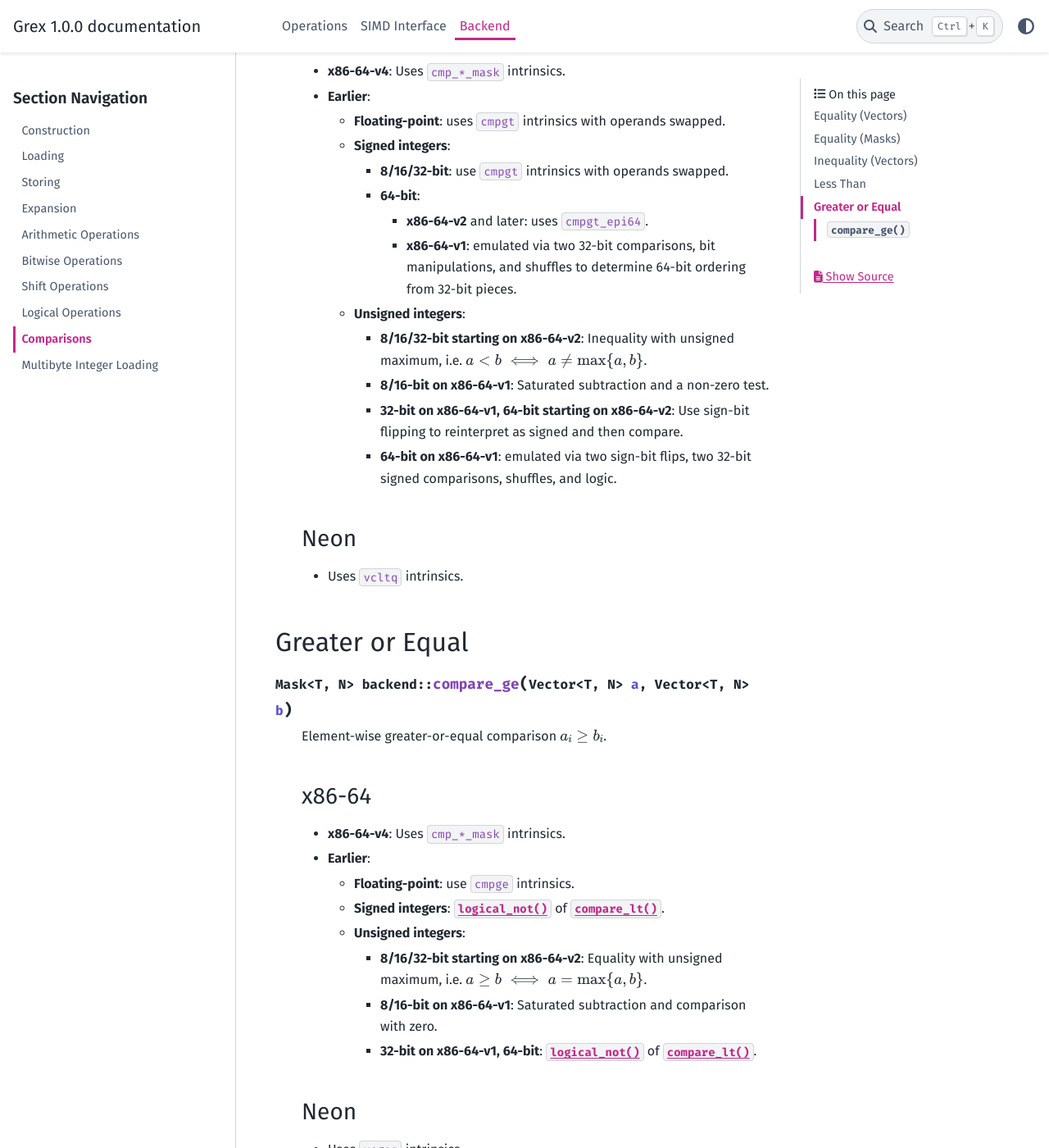
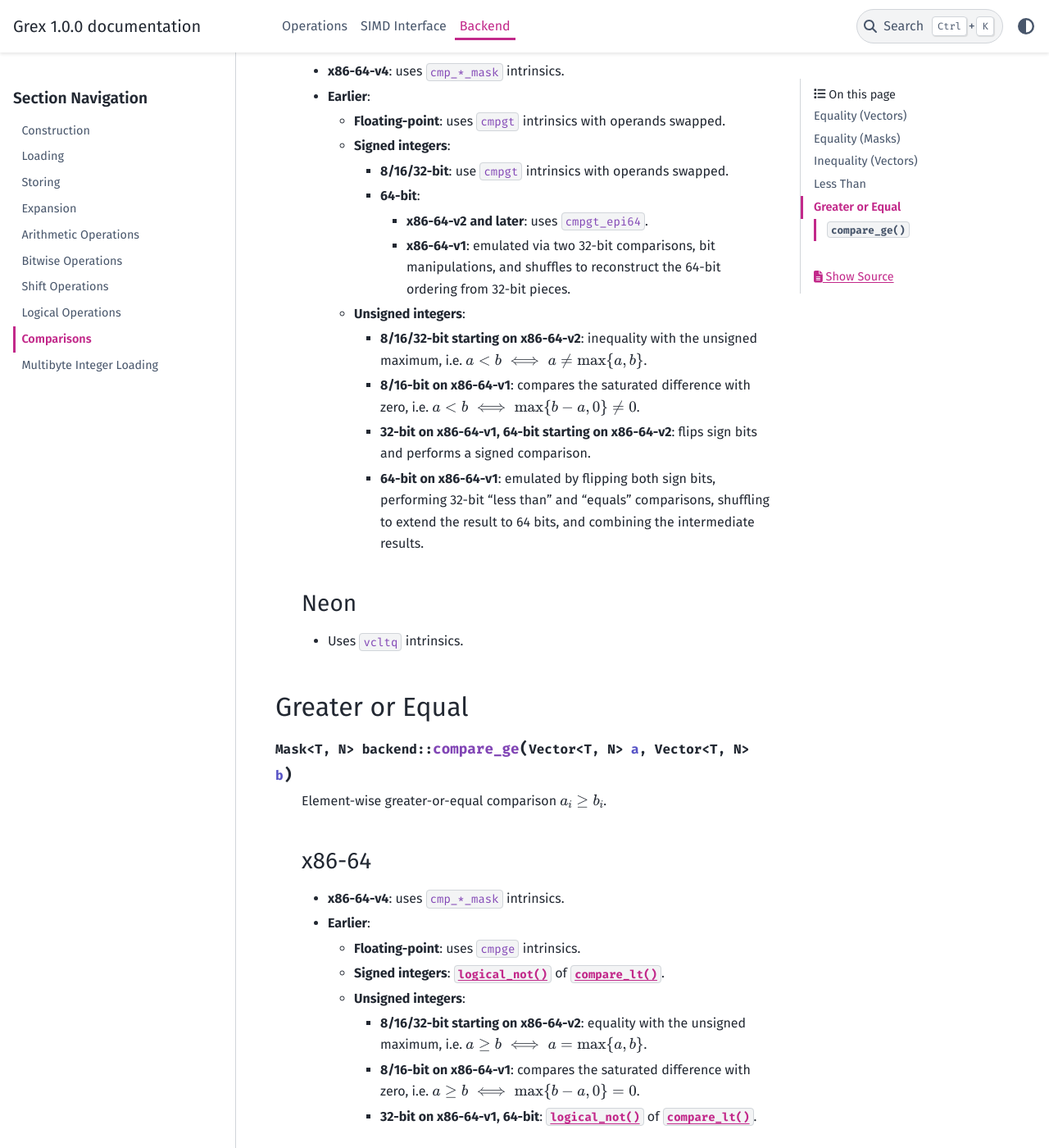
Before and after one commit to KurtBoehm/grex, a Sphinx documentation site: the page built from docs/operations/compare.rst, in a window 1280 px wide and 1400 px high, scrolled down 2118 px. Shown: the whole window at 82% size. Built offline with Sphinx 7.4.7 and the PyData theme 0.15.4, drawn with Linux system fonts in a browser that asks for light colours; some of the changed text lies outside the part shown.

Commit message:
Improve documentation slightly

```diff
--- a/docs/operations/arithmetic.rst
+++ b/docs/operations/arithmetic.rst
@@ -67,17 +67,17 @@ Multiplication
    ======
 
    - **Floating point**: uses the corresponding intrinsic.
-   - **8-bit integers**: emulated via 16-bit products, shifting, and blending.
+   - **8-bit integers**: emulated via two 16-bit products of the elements at even/uneven indices, shifting, and blending (based on VCL).
    - **16-bit integers**: uses ``mullo_epi16`` intrinsics.
    - **32-bit integers**:
 
      - **x86-64-v2 and newer**: uses ``mullo_epi32`` intrinsics.
-     - **Otherwise**: emulated via two 32×32→64-bit multiplies, additions, and shuffles.
+     - **Otherwise**: emulated via two 32×32→64-bit multiplies, additions, and shuffles (based on Clang-generated assembly with GCC vector extensions).
 
    - **64-bit integers**:
 
      - **x86-64-v4**: uses ``mullo_epi64`` intrinsics.
-     - **Otherwise**: emulated via three 32×32→64-bit multiplies, shifts, and adds.
+     - **Otherwise**: emulated via three 32×32→64-bit multiplies, shifts, and adds (based on Clang-generated assembly with GCC vector extensions).
 
    Neon
    ====
--- a/docs/operations/compare.rst
+++ b/docs/operations/compare.rst
@@ -4,8 +4,8 @@
 Comparisons
 ###########
 
-Element-wise comparison operations on vectors, producing Boolean masks per lane.
-Sub-native vectors are compared via their embedding in a full native vector; each native lane of a super-native vector is processed independently and the results reassembled into a super-mask.
+Element-wise comparison operations on vectors, producing a Boolean mask.
+Sub-native vectors are compared by embedding them into a full native vector; each native lane of a super-native vector is processed independently and the results are reassembled into a super-mask.
 
 .. _operations-compare-eq:
 
@@ -20,7 +20,7 @@ Equality (Vectors)
    x86-64
    ======
 
-   - **x86-64-v4**: Uses ``cmp_*_mask`` intrinsics.
+   - **x86-64-v4**: uses ``cmp_*_mask`` intrinsics.
    - **Earlier**:
 
      - **64-bit integers**:
@@ -64,12 +64,12 @@ Inequality (Vectors)
 
 .. cpp:function:: Mask<T, N> backend::compare_neq(Vector<T, N> a, Vector<T, N> b)
 
-   Element-wise inequality comparison :math:`(a_i \ne b_i)`.
+   Element-wise inequality comparison :math:`a_i \ne b_i`.
 
    x86-64
    ======
 
-   - **x86-64-v4**: Uses ``cmp_*_mask`` intrinsics.
+   - **x86-64-v4**: uses ``cmp_*_mask`` intrinsics.
    - **Earlier**:
 
      - **Floating-point**: uses ``cmpneq`` intrinsics.
@@ -93,7 +93,7 @@ Less Than
    x86-64
    ======
 
-   - **x86-64-v4**: Uses ``cmp_*_mask`` intrinsics.
+   - **x86-64-v4**: uses ``cmp_*_mask`` intrinsics.
    - **Earlier**:
 
      - **Floating-point**: uses ``cmpgt`` intrinsics with operands swapped.
@@ -102,15 +102,15 @@ Less Than
        - **8/16/32-bit**: use ``cmpgt`` intrinsics with operands swapped.
        - **64-bit**:
 
-         - **x86-64-v2** and later: uses ``cmpgt_epi64``.
-         - **x86-64-v1**: emulated via two 32-bit comparisons, bit manipulations, and shuffles to determine 64-bit ordering from 32-bit pieces.
+         - **x86-64-v2 and later**: uses ``cmpgt_epi64``.
+         - **x86-64-v1**: emulated via two 32-bit comparisons, bit manipulations, and shuffles to reconstruct the 64-bit ordering from 32-bit pieces.
 
      - **Unsigned integers**:
 
-       - **8/16/32-bit starting on x86-64-v2**: Inequality with unsigned maximum, i.e. :math:`a < b \iff a \neq \max\{a, b\}`.
-       - **8/16-bit on x86-64-v1**: Saturated subtraction and a non-zero test.
-       - **32-bit on x86-64-v1, 64-bit starting on x86-64-v2**: Use sign-bit flipping to reinterpret as signed and then compare.
-       - **64-bit on x86-64-v1**: emulated via two sign-bit flips, two 32-bit signed comparisons, shuffles, and logic.
+       - **8/16/32-bit starting on x86-64-v2**: inequality with the unsigned maximum, i.e. :math:`a < b \iff a \ne \max\{a, b\}`.
+       - **8/16-bit on x86-64-v1**: compares the saturated difference with zero, i.e. :math:`a < b \iff \max\{b - a, 0\} \ne 0`.
+       - **32-bit on x86-64-v1, 64-bit starting on x86-64-v2**: flips sign bits and performs a signed comparison.
+       - **64-bit on x86-64-v1**: emulated by flipping both sign bits, performing 32-bit “less than” and “equals” comparisons, shuffling to extend the result to 64 bits, and combining the intermediate results.
 
    Neon
    ====
@@ -130,15 +130,15 @@ Greater or Equal
    x86-64
    ======
 
-   - **x86-64-v4**: Uses ``cmp_*_mask`` intrinsics.
+   - **x86-64-v4**: uses ``cmp_*_mask`` intrinsics.
    - **Earlier**:
 
-     - **Floating-point**: use ``cmpge`` intrinsics.
+     - **Floating-point**: uses ``cmpge`` intrinsics.
      - **Signed integers**: :cpp:func:`~backend::logical_not` of :cpp:func:`~backend::compare_lt`.
      - **Unsigned integers**:
 
-       - **8/16/32-bit starting on x86-64-v2**: Equality with unsigned maximum, i.e. :math:`a \ge b \iff a = \max\{a, b\}`.
-       - **8/16-bit on x86-64-v1**: Saturated subtraction and comparison with zero.
+       - **8/16/32-bit starting on x86-64-v2**: equality with the unsigned maximum, i.e. :math:`a \ge b \iff a = \max\{a, b\}`.
+       - **8/16-bit on x86-64-v1**: compares the saturated difference with zero, i.e. :math:`a \ge b \iff \max\{b - a, 0\} = 0`.
        - **32-bit on x86-64-v1, 64-bit**: :cpp:func:`~backend::logical_not` of :cpp:func:`~backend::compare_lt`.
 
    Neon
```
